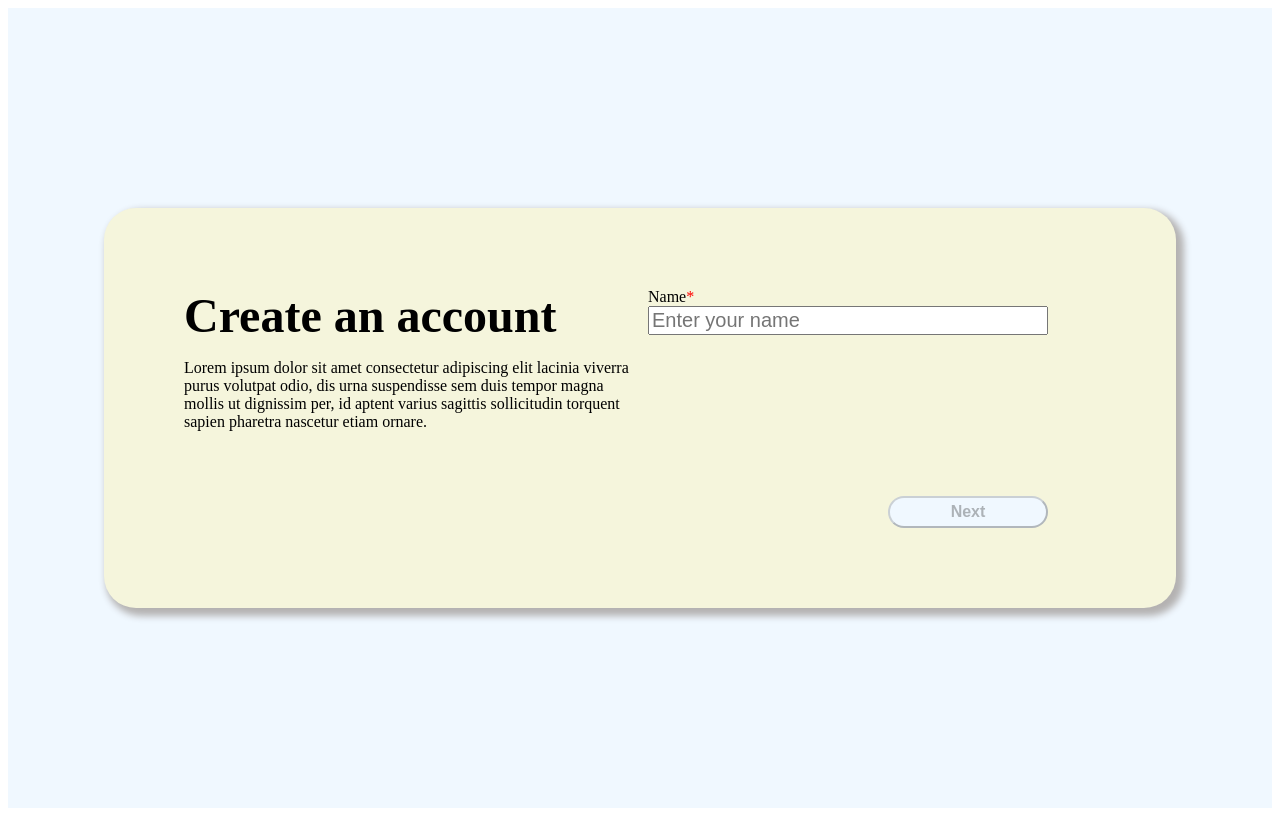
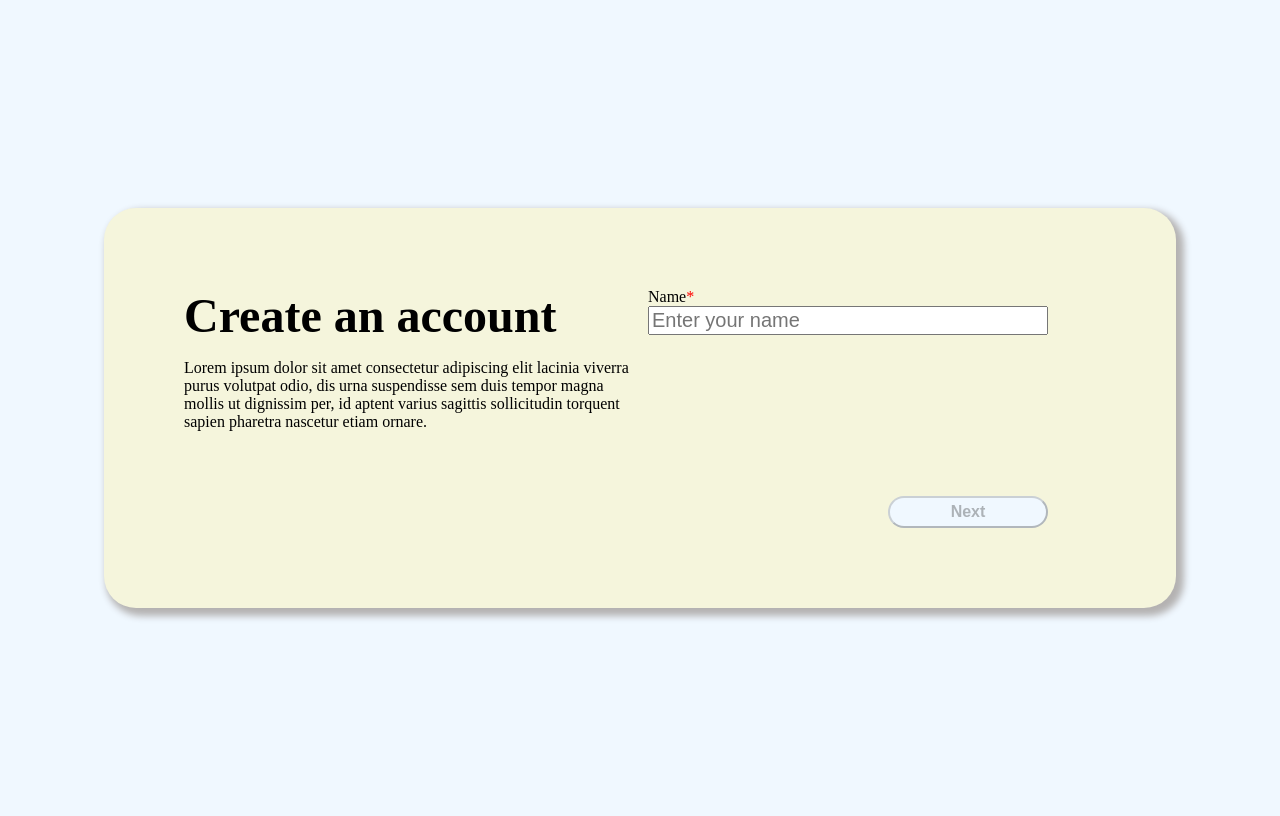
Before and after one commit to Tweemo/registration-demo, a Next.js app: page / in a window 1280 px wide. Built offline with nearby package versions, Linux system fonts and the light colour scheme.

Commit message:
Tidy background-color css

```diff
--- a/src/app/globals.css
+++ b/src/app/globals.css
@@ -1,3 +1,7 @@
+html, body {
+  background-color: aliceblue;
+}
+
 h1 {
   margin: 0;
   font-size: 3rem;
--- a/src/app/page.module.scss
+++ b/src/app/page.module.scss
@@ -4,5 +4,4 @@
   flex-direction: column;
   justify-content: center;
   align-items: center;
-  background-color: aliceblue;
 }
--- a/src/app/success/page.module.scss
+++ b/src/app/success/page.module.scss
@@ -4,7 +4,6 @@
   flex-direction: column;
   justify-content: center;
   align-items: center;
-  background-color: aliceblue;
   gap: 2rem;
 
   .link {
```
